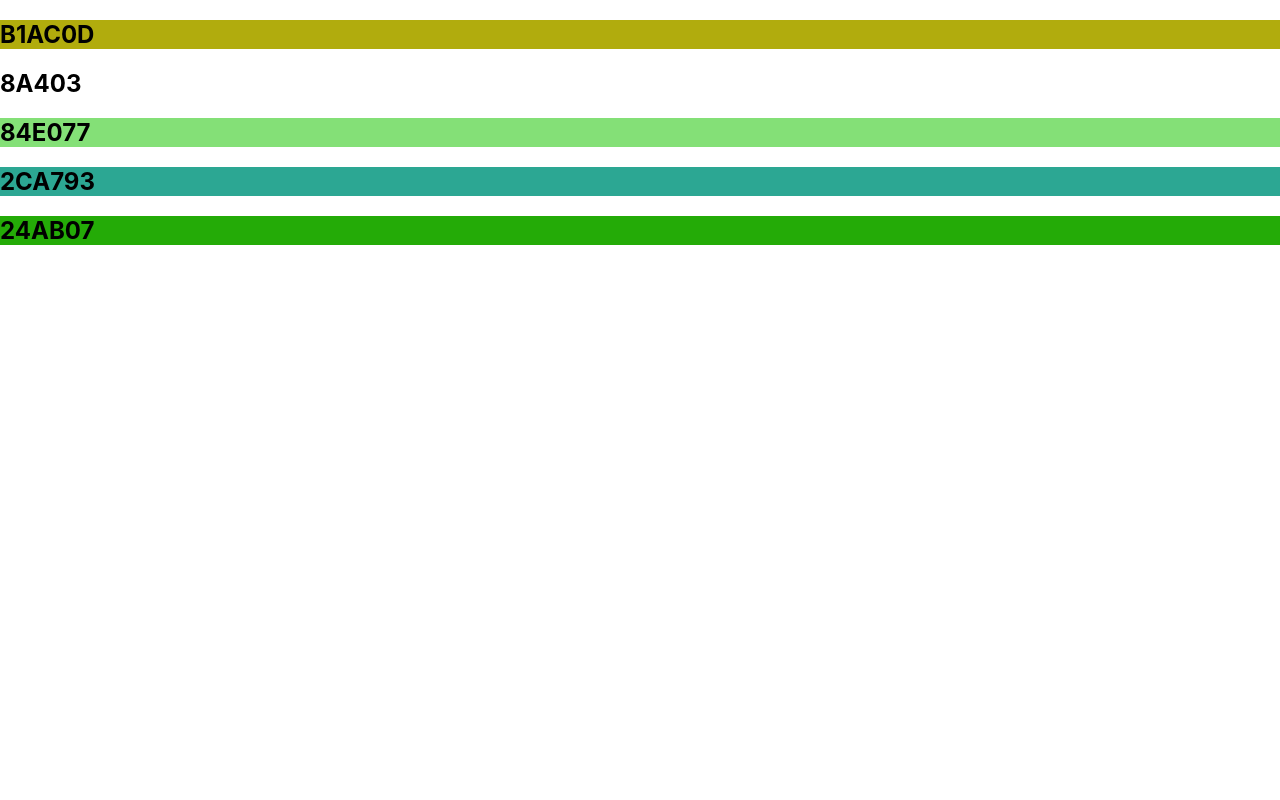
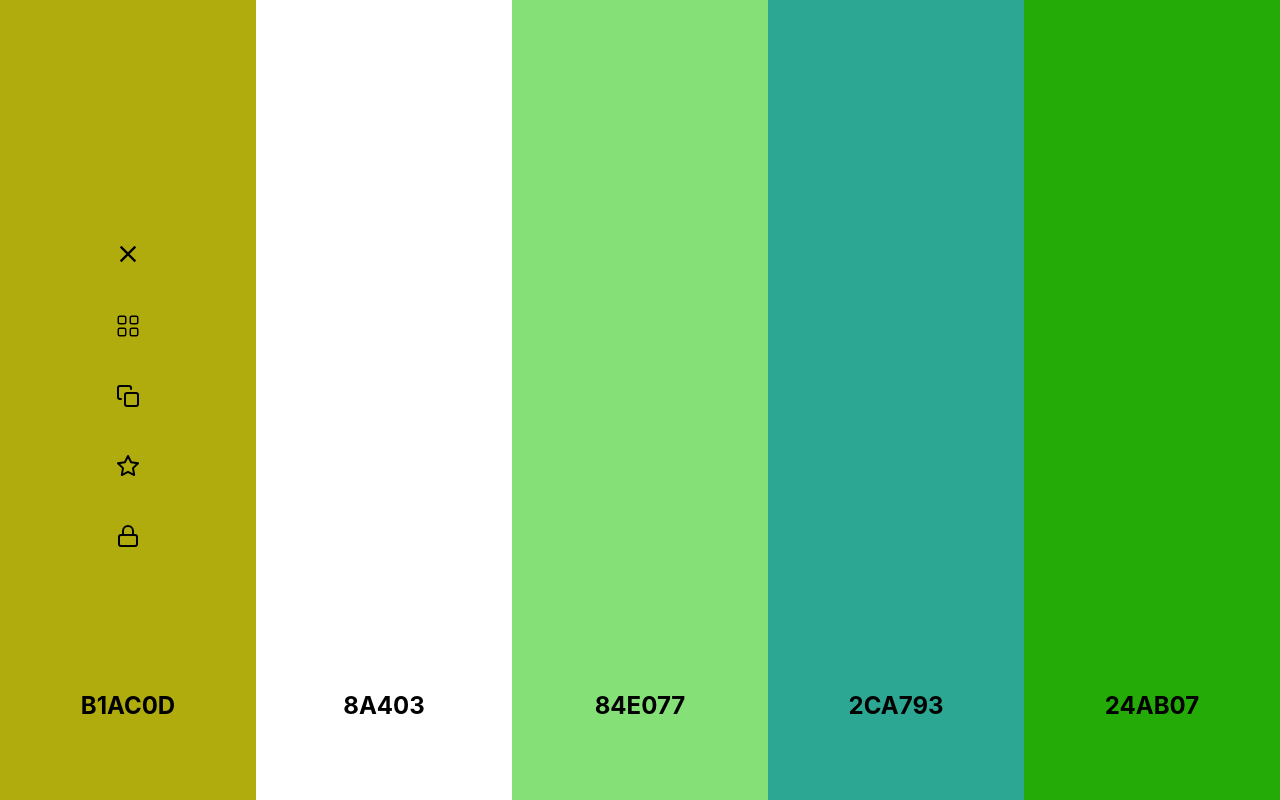
Before and after one commit to Yogesh070/ColoorsClone, a React (Create React App) app: page / in a window 1280 px wide. Built offline with nearby package versions, Linux system fonts and the light colour scheme.

Commit message:
css for app

```diff
--- a/src/App.css
+++ b/src/App.css
@@ -1,38 +1,114 @@
-.App {
+*{
+  margin: 0;
+  padding: 0;
+  box-sizing: border-box;
+}
+.palette{
+  display: grid;
+  grid-template-rows: repeat(20,1fr);
+  grid-template-columns: 1fr;
   text-align: center;
+  position: relative;
+  justify-items: center;
+  align-items: center;
+}
+.palette h2{
+  position: absolute;
+  bottom: 10%;
 }
 
-.App-logo {
-  height: 40vmin;
-  pointer-events: none;
+.main{
+  display: grid;
+  grid-template-columns: repeat(5,1fr);
+  height: 100vh;
+}
+.palette-child{
+  width: 100%;
+  height: 100%;
+}
+.toolbars{
+  position: absolute;
+  top: 30%;
+  z-index: 5;
+}
+.toolbars>ul{
+  list-style-type: none;
+  margin: 0;
+  padding: 0;
+  display: grid;
+  grid-gap: 42px;
+}
+.toolbars ul li{
+  cursor: pointer;
 }
 
-@media (prefers-reduced-motion: no-preference) {
-  .App-logo {
-    animation: App-logo-spin infinite 20s linear;
+@media (max-width: 600px) {
+  .main{
+    grid-template-rows: repeat(5,1fr);
+    grid-template-columns: 1fr;
+  }
+  .palette{
+    grid-template-columns: repeat(10,1fr);
+    grid-template-rows: 1fr;
+  }
+  .toolbars>ul{
+    display: flex;
+    align-items: center;
+    grid-gap: initial;
+  }
+  .toolbars ul li{
+    margin: 0 4px;
+    grid-gap: 0;
+  }
+  .palette h2{
+    left: 5%;
+    bottom: initial;
+  }
+  .toolbars{
+  position: absolute;
+  top: initial;
+  z-index: 5;
+  right: 10%;
   }
 }
 
-.App-header {
-  background-color: #282c34;
-  min-height: 100vh;
-  display: flex;
-  flex-direction: column;
-  align-items: center;
-  justify-content: center;
-  font-size: calc(10px + 2vmin);
-  color: white;
+
+/* css for tooltip */
+.tooltip {
+  position: relative;
+  display: inline-block;
 }
 
-.App-link {
-  color: #61dafb;
+/* Tooltip text */
+.tooltip .tooltiptext {
+  visibility: hidden;
+    /* width: 100px; */
+    background-color: black;
+    color: #fff;
+    text-align: center;
+    padding: 5px 5px;
+    border-radius: 6px;
+    position: absolute;
+    z-index: 1;
+    bottom: 100%;
+    left: 50%;
+    font-size: 14px;
+    min-width: 100px;
+    margin: 0px 0 8px -50px;
 }
 
-@keyframes App-logo-spin {
-  from {
-    transform: rotate(0deg);
-  }
-  to {
-    transform: rotate(360deg);
-  }
+/* Show the tooltip text when you mouse over the tooltip container */
+.tooltip:hover .tooltiptext {
+  visibility: visible;
 }
+
+.tooltip .tooltiptext::after {
+  content: " ";
+  position: absolute;
+  top: 100%;
+  left: 50%;
+  margin-left: -5px;
+  border-width: 5px;
+  border-style: solid;
+  border-color: black transparent transparent transparent;
+}
```
